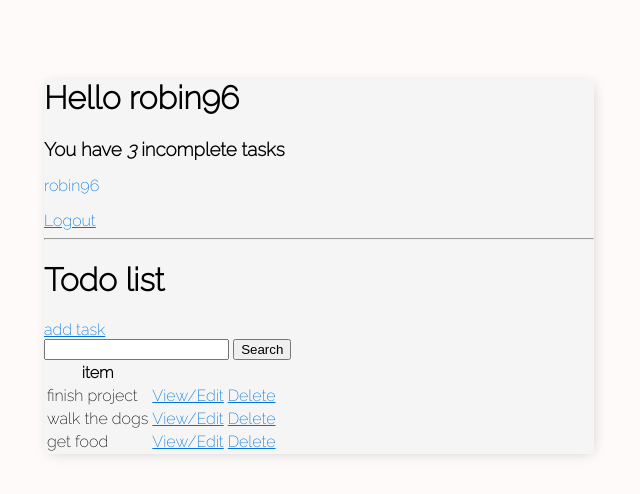
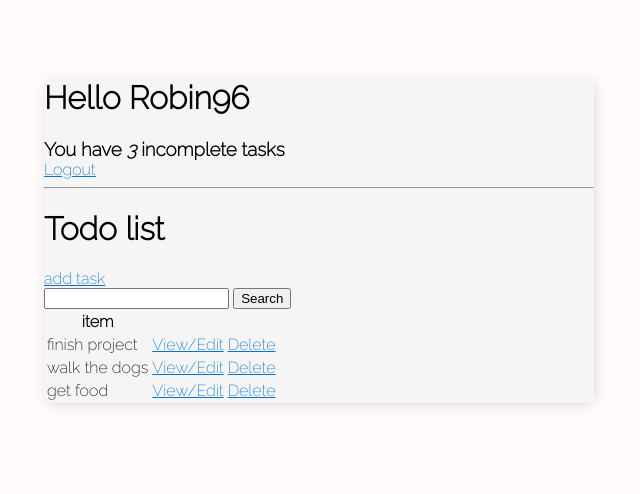
Before and after one commit to RobinGunarathna/todo-app, a Django app: page / in a window 1280 px wide. Shown: the top 494 px of the page, without its empty margins (321-961 px from the left). Run offline with Django 3.2, Linux system fonts and the light colour scheme; a user stored in the database is signed in; data comes from the database, SQL or seed files in the repository; both versions use the stored data as it was after the commit.

Commit message:
styling header

```diff
--- a/todo_base/templates/todo_base/task_list.html
+++ b/todo_base/templates/todo_base/task_list.html
@@ -2,16 +2,16 @@
 {% block content %}
 <div class="header-bar">
     <div>
-        <h1>Hello {{request.user}}</h1>
-        <h3 style="margin:0">You have <i>{{count}}</i> incomplete tasks</h3>
+        <h1>Hello {{request.user|title}}</h1>
+        <h3 style="margin:0">You have <i>{{count}}</i> incomplete task{{count|pluralize}}</h3>
     </div>
+    {% if request.user.is_authenticated %}
+    <a href="{% url 'logout' %}">Logout</a>
+    {% else %}
+    <a href="{% url 'login' %}">Login</a>
+    {% endif %}
 </div>
-<p>{{request.user}}</p>
-{% if request.user.is_authenticated %}
-<a href="{% url 'logout' %}">Logout</a>
-{% else %}
-<a href="{% url 'login' %}">Login</a>
-{% endif %}
+
 <hr>
 <h1>Todo list</h1>
 <a href="{% url 'task-create' %}">add task</a>
```
Also changed, not shown: db.sqlite3.
